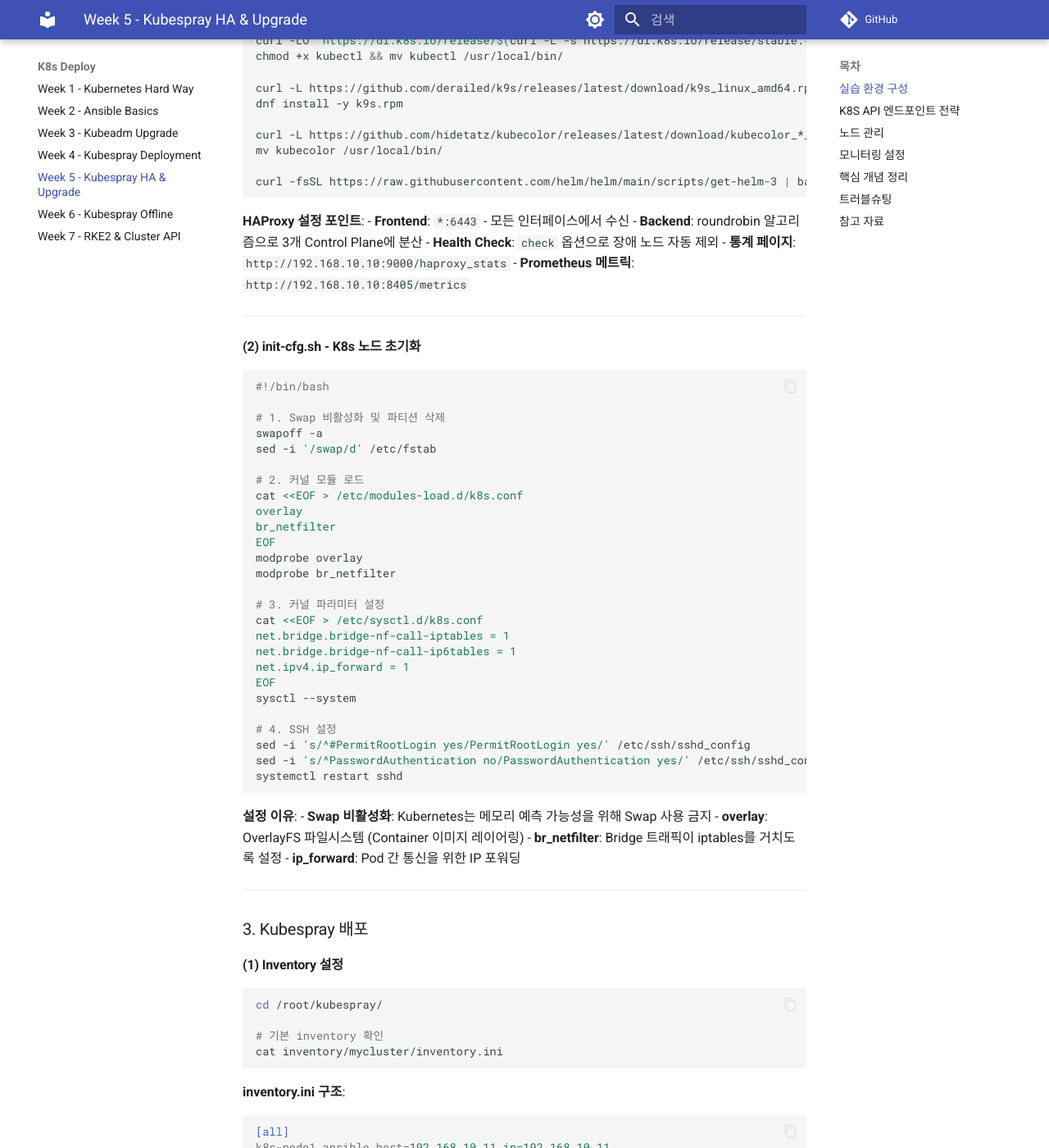
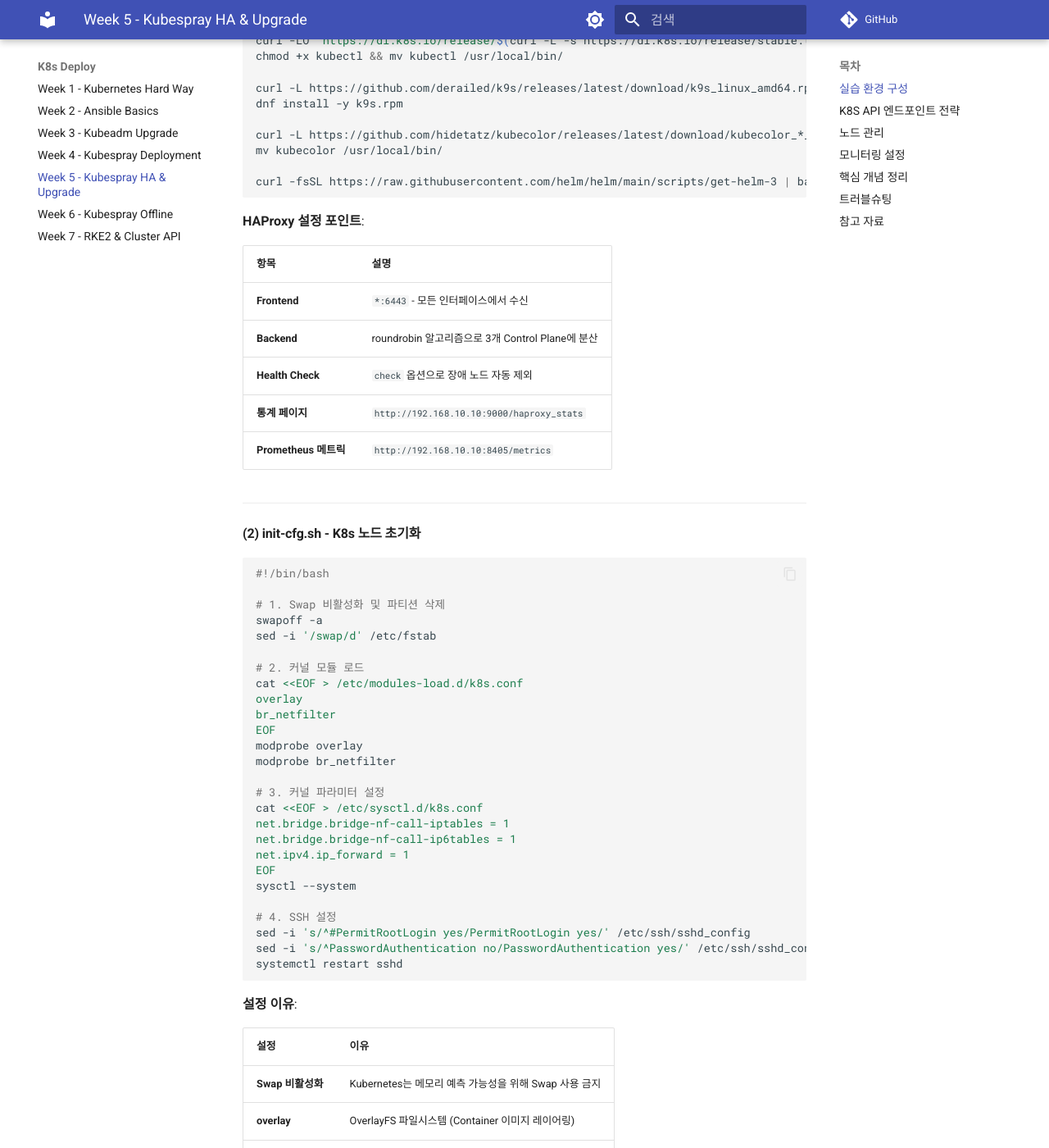
Before and after one commit to juwon8891/juwon8891.github.io, an MkDocs documentation site: the page built from docs/k8s-deploy/week5-kubespray-ha-upgrade.md, in a window 1280 px wide and 1400 px high, scrolled down 2735 px. Shown: the whole window at 82% size. Built offline with MkDocs 1.6.1 and Material for MkDocs 9.7.7, drawn with Linux system fonts in a browser that asks for light colours; comment, search, counter and statistics services are not loaded; some of the changed text lies outside the part shown.

Commit message:
docs: Convert more bullet lists to tables (agent batch 2)
- eks/week1-intro-deployment.md:
  - Enhanced Container Network Observability (4개) → 표
  - Control Plane vs Data Plane (각 4-5개) → 표

- k8s-deploy/week5-kubespray-ha-upgrade.md (9 sections):
  - HAProxy 설정 포인트 (5개) → 표
  - 초기화 설정 이유 (4개) → 표
  - CNI/Proxy 설정 이유 (4개) → 표
  - Client-Side LB 특징 (4개) → 표
  - External LB + Client-Side LB 특징 (4개) → 표
  - 통계 페이지 항목 (multiple sections) → 표

Total: +85 lines, -50 lines across 2 files

````diff
--- a/docs/k8s-deploy/week5-kubespray-ha-upgrade.md
+++ b/docs/k8s-deploy/week5-kubespray-ha-upgrade.md
@@ -149,11 +149,14 @@ curl -fsSL https://raw.githubusercontent.com/helm/helm/main/scripts/get-helm-3 |
 
 ```
 **HAProxy 설정 포인트**:
-- **Frontend**: `*:6443` - 모든 인터페이스에서 수신
-- **Backend**: roundrobin 알고리즘으로 3개 Control Plane에 분산
-- **Health Check**: `check` 옵션으로 장애 노드 자동 제외
-- **통계 페이지**: `http://192.168.10.10:9000/haproxy_stats`
-- **Prometheus 메트릭**: `http://192.168.10.10:8405/metrics`
+
+| 항목 | 설명 |
+|-----|------|
+| **Frontend** | `*:6443` - 모든 인터페이스에서 수신 |
+| **Backend** | roundrobin 알고리즘으로 3개 Control Plane에 분산 |
+| **Health Check** | `check` 옵션으로 장애 노드 자동 제외 |
+| **통계 페이지** | `http://192.168.10.10:9000/haproxy_stats` |
+| **Prometheus 메트릭** | `http://192.168.10.10:8405/metrics` |
 
 ---
 
@@ -190,10 +193,13 @@ systemctl restart sshd
 
 ```
 **설정 이유**:
-- **Swap 비활성화**: Kubernetes는 메모리 예측 가능성을 위해 Swap 사용 금지
-- **overlay**: OverlayFS 파일시스템 (Container 이미지 레이어링)
-- **br_netfilter**: Bridge 트래픽이 iptables를 거치도록 설정
-- **ip_forward**: Pod 간 통신을 위한 IP 포워딩
+
+| 설정 | 이유 |
+|-----|------|
+| **Swap 비활성화** | Kubernetes는 메모리 예측 가능성을 위해 Swap 사용 금지 |
+| **overlay** | OverlayFS 파일시스템 (Container 이미지 레이어링) |
+| **br_netfilter** | Bridge 트래픽이 iptables를 거치도록 설정 |
+| **ip_forward** | Pod 간 통신을 위한 IP 포워딩 |
 
 ---
 
@@ -275,10 +281,13 @@ sed -i 's|metrics_server_enabled: false|metrics_server_enabled: true|g' \
 
 ```
 **설정 이유**:
-- **Flannel**: 가볍고 간단한 CNI (VXLAN)
-- **iptables**: ipvs보다 디버깅 용이
-- **flannel_interface**: Vagrant Private Network 인터페이스 지정
-- **NodeLocalDNS 비활성화**: 실습 환경 단순화
+
+| 설정 | 이유 |
+|-----|------|
+| **Flannel** | 가볍고 간단한 CNI (VXLAN) |
+| **iptables** | ipvs보다 디버깅 용이 |
+| **flannel_interface** | Vagrant Private Network 인터페이스 지정 |
+| **NodeLocalDNS 비활성화** | 실습 환경 단순화 |
 
 ---
 
@@ -412,10 +421,13 @@ graph TB
 
 ```
 **특징**:
-- **Control Plane 노드**: 로컬 API Server 직접 접근 (`127.0.0.1:6443`)
-- **Worker 노드**: Nginx Static Pod를 통한 Client-Side LB
-- **외부 LB 불필요**: 각 노드가 독립적으로 LB 운영
-- **장애 조치**: Nginx가 `least_conn` 알고리즘으로 자동 failover
+
+| 항목 | 설명 |
+|-----|------|
+| **Control Plane 노드** | 로컬 API Server 직접 접근 (`127.0.0.1:6443`) |
+| **Worker 노드** | Nginx Static Pod를 통한 Client-Side LB |
+| **외부 LB 불필요** | 각 노드가 독립적으로 LB 운영 |
+| **장애 조치** | Nginx가 `least_conn` 알고리즘으로 자동 failover |
 
 **Nginx 설정** (`/etc/kubernetes/nginx-proxy.conf`):
 
@@ -527,10 +539,13 @@ graph TB
 
 ```
 **특징**:
-- **External LB**: kubectl 등 외부 접근용
-- **Control Plane**: 로컬 API Server 직접 접근
-- **Worker**: Client-Side LB (Nginx Static Pod)
-- **이중 장애 보호**: HAProxy + Nginx 모두 장애 대응
+
+| 항목 | 설명 |
+|-----|------|
+| **External LB** | kubectl 등 외부 접근용 |
+| **Control Plane** | 로컬 API Server 직접 접근 |
+| **Worker** | Client-Side LB (Nginx Static Pod) |
+| **이중 장애 보호** | HAProxy + Nginx 모두 장애 대응 |
 
 **설정 방법**:
 
@@ -1095,10 +1110,13 @@ ssh k8s-node1 poweroff
 open "http://192.168.10.10:9000/haproxy_stats"
 
 ```
-- **Backend Status**: k8s-node1~3의 Health Check 상태
-- **Session Rate**: 초당 요청 수
-- **Total Sessions**: 총 세션 수
-- **Bytes In/Out**: 트래픽 통계
+
+| 항목 | 설명 |
+|-----|------|
+| **Backend Status** | k8s-node1~3의 Health Check 상태 |
+| **Session Rate** | 초당 요청 수 |
+| **Total Sessions** | 총 세션 수 |
+| **Bytes In/Out** | 트래픽 통계 |
 
 **Prometheus 메트릭**:
 
@@ -1258,10 +1279,13 @@ etcd_deployment_type: host
 
 ```
 **특징**:
-- **독립 관리**: systemd unit으로 etcd 실행
-- **kubeadm 독립**: kubeadm에 종속되지 않음
-- **업그레이드 용이**: etcd만 별도 업그레이드 가능
-- **백업/복구**: systemctl로 간편하게 관리
+
+| 항목 | 설명 |
+|-----|------|
+| **독립 관리** | systemd unit으로 etcd 실행 |
+| **kubeadm 독립** | kubeadm에 종속되지 않음 |
+| **업그레이드 용이** | etcd만 별도 업그레이드 가능 |
+| **백업/복구** | systemctl로 간편하게 관리 |
 
 **etcd.service**:
 
````
Also changed, not shown: other parts of docs/k8s-deploy/week5-kubespray-ha-upgrade.md (+14 -8 lines), docs/eks/week1-intro-deployment.md (+21 -13 lines).
